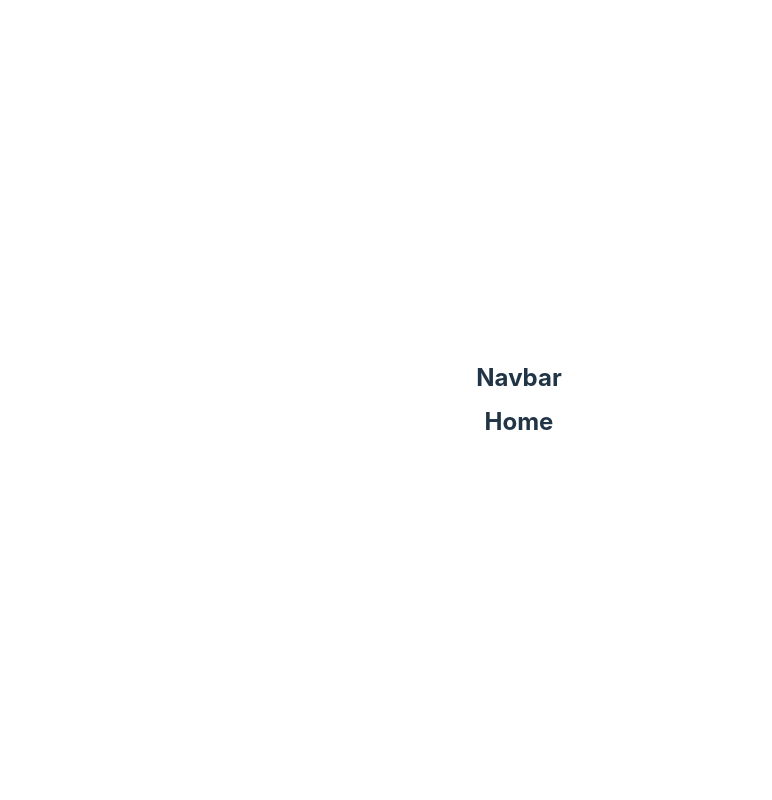
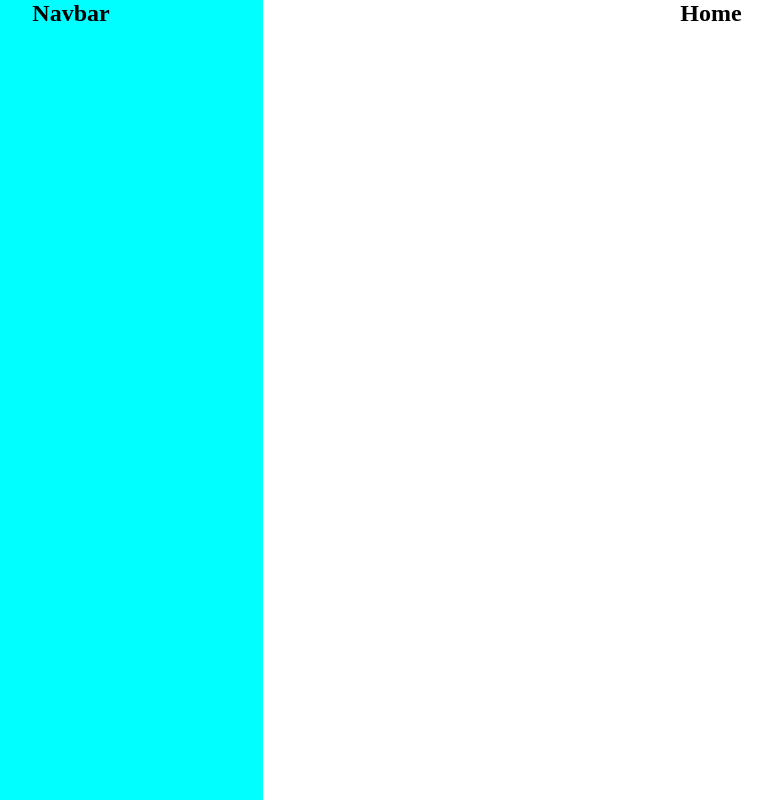
Before and after one commit to Milind452/react-custom-hooks, a React (Vite) app: page / in a window 1280 px wide. Shown: the whole page, without its empty margins (121-893 px from the left). Built offline with nearby package versions, Linux system fonts and the light colour scheme.

Commit message:
Add basic styles

```diff
--- a/src/App.css
+++ b/src/App.css
@@ -1,41 +1,12 @@
-#root {
-  max-width: 1280px;
-  margin: 0 auto;
-  padding: 2rem;
-  text-align: center;
+nav {
+    height: 100%;
+    width: 30%;
+    background-color: aqua;
+    position: fixed;
+    text-align: center;
 }
 
-.logo {
-  height: 6em;
-  padding: 1.5em;
-  will-change: filter;
+article {
+    margin-left: 30%;
+    text-align: center;
 }
-.logo:hover {
-  filter: drop-shadow(0 0 2em #646cffaa);
-}
-.logo.react:hover {
-  filter: drop-shadow(0 0 2em #61dafbaa);
-}
-
-@keyframes logo-spin {
-  from {
-    transform: rotate(0deg);
-  }
-  to {
-    transform: rotate(360deg);
-  }
-}
-
-@media (prefers-reduced-motion: no-preference) {
-  a:nth-of-type(2) .logo {
-    animation: logo-spin infinite 20s linear;
-  }
-}
-
-.card {
-  padding: 2em;
-}
-
-.read-the-docs {
-  color: #888;
-}
--- a/src/index.css
+++ b/src/index.css
@@ -1,70 +1,7 @@
-:root {
-  font-family: Inter, Avenir, Helvetica, Arial, sans-serif;
-  font-size: 16px;
-  line-height: 24px;
-  font-weight: 400;
-
-  color-scheme: light dark;
-  color: rgba(255, 255, 255, 0.87);
-  background-color: #242424;
-
-  font-synthesis: none;
-  text-rendering: optimizeLegibility;
-  -webkit-font-smoothing: antialiased;
-  -moz-osx-font-smoothing: grayscale;
-  -webkit-text-size-adjust: 100%;
+*,
+*::before,
+*::after {
+    margin: 0;
+    padding: 0;
+    box-sizing: border-box;
 }
-
-a {
-  font-weight: 500;
-  color: #646cff;
-  text-decoration: inherit;
-}
-a:hover {
-  color: #535bf2;
-}
-
-body {
-  margin: 0;
-  display: flex;
-  place-items: center;
-  min-width: 320px;
-  min-height: 100vh;
-}
-
-h1 {
-  font-size: 3.2em;
-  line-height: 1.1;
-}
-
-button {
-  border-radius: 8px;
-  border: 1px solid transparent;
-  padding: 0.6em 1.2em;
-  font-size: 1em;
-  font-weight: 500;
-  font-family: inherit;
-  background-color: #1a1a1a;
-  cursor: pointer;
-  transition: border-color 0.25s;
-}
-button:hover {
-  border-color: #646cff;
-}
-button:focus,
-button:focus-visible {
-  outline: 4px auto -webkit-focus-ring-color;
-}
-
-@media (prefers-color-scheme: light) {
-  :root {
-    color: #213547;
-    background-color: #ffffff;
-  }
-  a:hover {
-    color: #747bff;
-  }
-  button {
-    background-color: #f9f9f9;
-  }
-}
```
